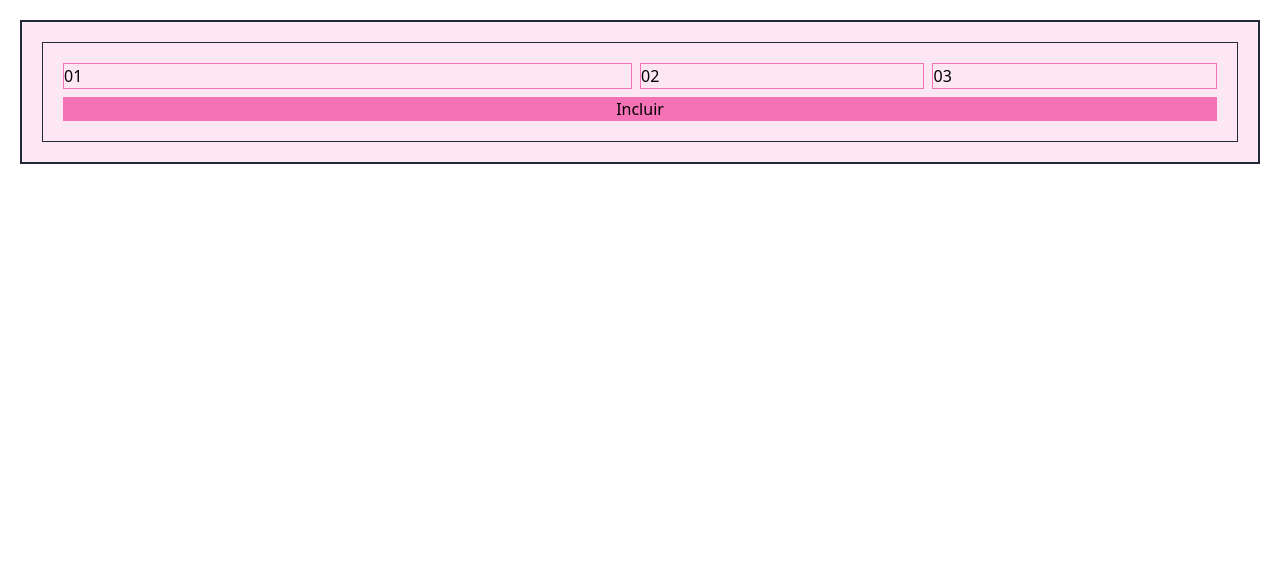
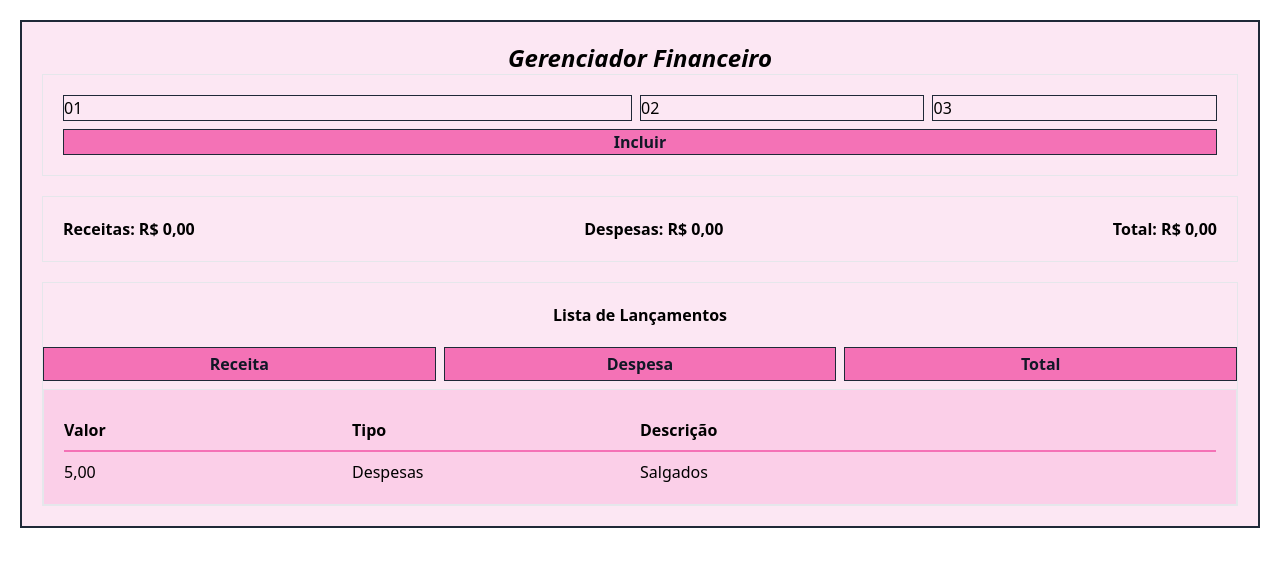
Before and after one commit to raquelroriz/gerenciador-financeiro, a React (Vite) app: page / in a window 1280 px wide. Shown: the top 566 px of the page. Built offline with nearby package versions, Linux system fonts and the light colour scheme.

Commit message:
#5: Criação de layout completo

```diff
--- a/src/App.tsx
+++ b/src/App.tsx
@@ -6,18 +6,62 @@ function App() {
       id="container"
       className="m-5 flex flex-col items-center border-2 border-gray-800 text-black bg-pink-100 p-5"
     >
-      <div id="formulario" className="w-full border border-gray-800 p-5">
+      <p className="text-2xl italic font-bold">Gerenciador Financeiro</p>
+
+      <div id="formulario" className="w-full border p-5">
         <div className="flex flex-col">
           <div className="w-full ">
             <div className="flex">
-              <div className="basis-2/4 border border-pink-400">01</div>
-              <div className="mx-2 basis-1/4 border border-pink-400">02</div>
-              <div className="basis-1/4 border border-pink-400">03</div>
+              <div className="basis-2/4 border  border-gray-800">01</div>
+              <div className="mx-2 basis-1/4 border border-gray-800">02</div>
+              <div className="basis-1/4 border border-gray-800">03</div>
             </div>
           </div>
           <div className="mt-2 w-full">
             <div className="flex items-center justify-center">
-              <button className="w-full bg-pink-400">Incluir</button>
+              <button className="w-full border border-gray-800 bg-pink-400 font-bold text-gray-900">
+                Incluir
+              </button>
+            </div>
+          </div>
+        </div>
+      </div>
+      <div id="contadores" className="my-5 w-full border p-5">
+        <div className="flex justify-between">
+          <div className="font-bold">Receitas: R$ 0,00</div>
+          <div className="font-bold">Despesas: R$ 0,00</div>
+          <div className="font-bold">Total: R$ 0,00</div>
+        </div>
+      </div>
+
+      <div id="listagem" className="w-full border">
+        <div className="flex items-center justify-center p-5">
+          <p className="font-bold ">Lista de Lançamentos</p>
+        </div>
+        <div className="flex flex-col">
+          <div className="w-full">
+            <div className="flex">
+              <button className="basis-1/3 py-1 border border-gray-800 bg-pink-400 font-bold text-gray-900">
+                Receita
+              </button>
+              <button className="mx-2 basis-1/3 border border-gray-800 bg-pink-400 py-1 font-bold text-gray-900">
+                Despesa
+              </button>
+              <button className="basis-1/3 border border-gray-800 bg-pink-400 py-1 font-bold text-gray-900">
+                Total
+              </button>
+            </div>
+          </div>
+          <div className="mt-2 w-full border bg-pink-200 p-5">
+            <div className="mb-2 flex border-b-2 border-pink-400 py-2">
+              <div className="basis-1/4 font-semibold">Valor</div>
+              <div className="basis-1/4 font-semibold">Tipo</div>
+              <div className="basis-2/4 font-semibold">Descrição</div>
+            </div>
+            <div className="flex">
+              <div className="basis-1/4">5,00</div>
+              <div className="basis-1/4">Despesas</div>
+              <div className="basis-2/4">Salgados</div>
             </div>
           </div>
         </div>
```
